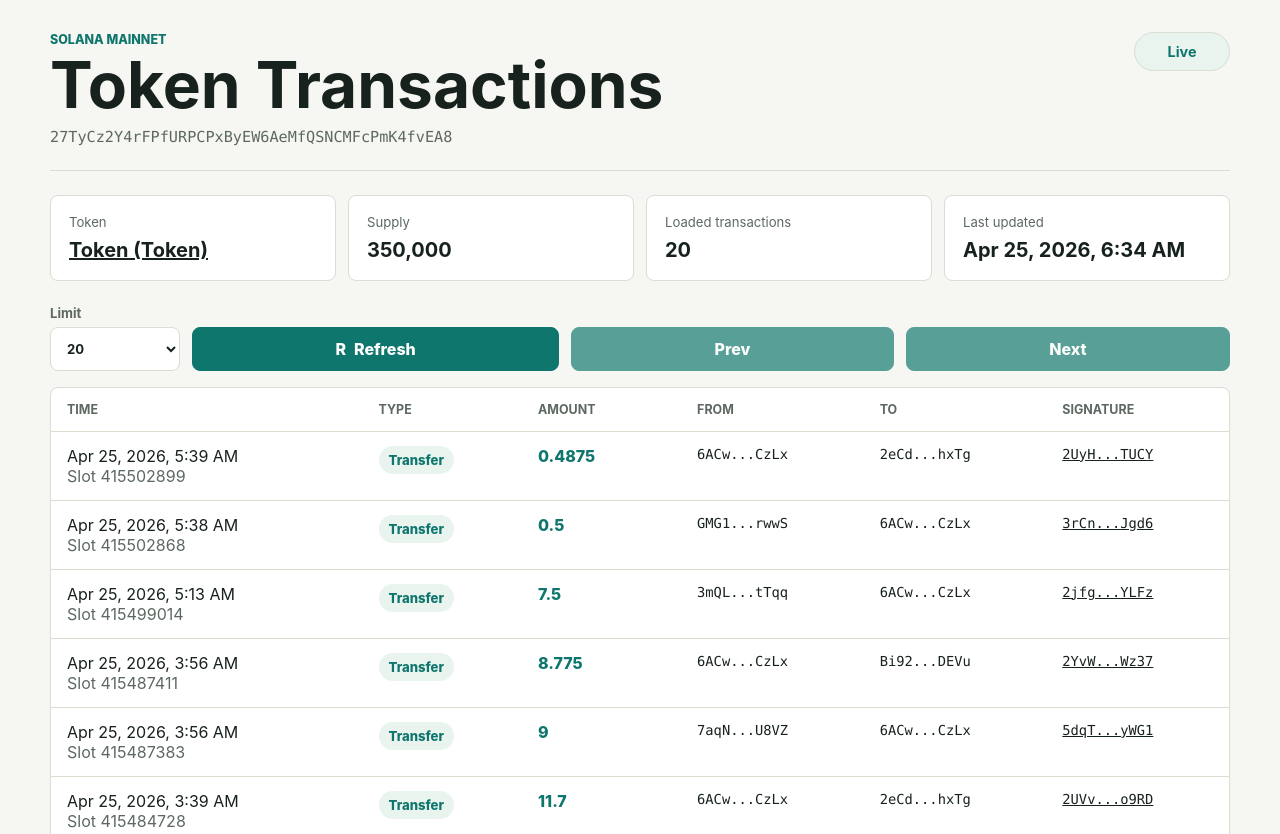
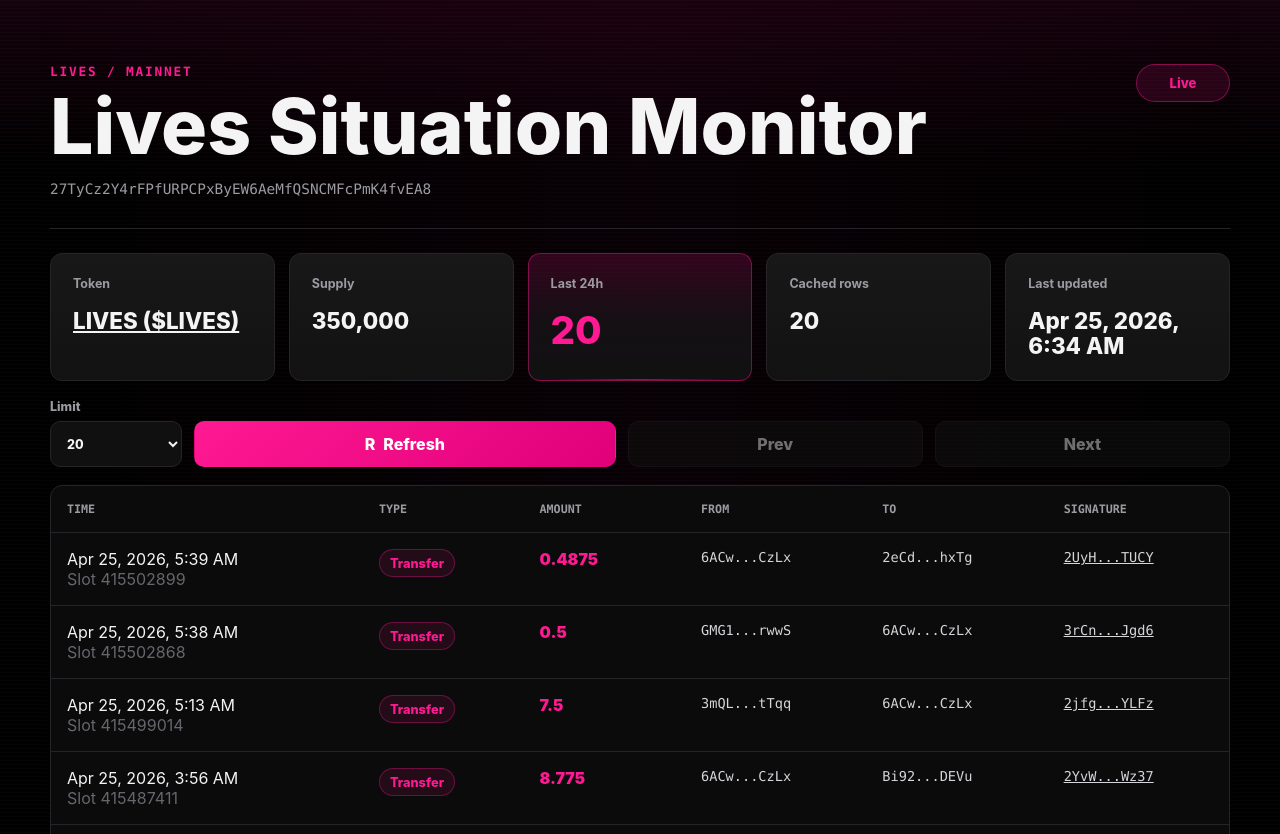
Before and after one commit to nerdypunk/Lives-Monitor, a plain HTML site: page index.html in a window 1280 px wide. Shown: the top 834 px of the page. Drawn offline with Linux system fonts and the light colour scheme.

Commit message:
Restyle as Lives Situation Monitor"

```diff
--- a/app.js
+++ b/app.js
@@ -7,6 +7,7 @@
   status: document.querySelector("#networkStatus"),
   tokenName: document.querySelector("#tokenNameValue"),
   supply: document.querySelector("#supplyValue"),
+  daily: document.querySelector("#dailyValue"),
   loaded: document.querySelector("#loadedValue"),
   updated: document.querySelector("#updatedValue"),
   limit: document.querySelector("#limitSelect"),
@@ -60,10 +61,11 @@
 
 function renderMeta(payload) {
   const token = payload.token || {};
-  const symbol = token.symbol || "Token";
-  const name = token.name ? `${token.name} (${symbol})` : symbol;
+  const symbol = token.symbol && token.symbol !== "Token" ? token.symbol : "$LIVES";
+  const name = token.name && token.name !== "Token" ? `${token.name} (${symbol})` : symbol;
   elements.tokenName.innerHTML = `<a href="${SOLSCAN_TOKEN}${TOKEN_MINT}" target="_blank" rel="noreferrer">${escapeHtml(name)}</a>`;
   elements.supply.textContent = formatNumber(token.supply, 4);
+  elements.daily.textContent = formatNumber(payload.stats?.last24h ?? 0, 0);
   elements.updated.textContent = payload.updatedAt
     ? new Intl.DateTimeFormat(undefined, { dateStyle: "medium", timeStyle: "short" }).format(new Date(payload.updatedAt))
     : "--";
--- a/data/transactions.json
+++ b/data/transactions.json
@@ -2,8 +2,8 @@
   "source": "Solana RPC fallback: Solscan API request failed with HTTP 401",
   "token": {
     "address": "27TyCz2Y4rFPfURPCPxByEW6AeMfQSNCMFcPmK4fvEA8",
-    "name": "Token",
-    "symbol": "Token",
+    "name": "LIVES",
+    "symbol": "$LIVES",
     "supply": "350000"
   },
   "transactions": [
@@ -188,5 +188,8 @@
       "slot": 415432713
     }
   ],
+  "stats": {
+    "last24h": 20
+  },
   "updatedAt": "2026-04-25T06:34:51.760Z"
 }
--- a/index.html
+++ b/index.html
@@ -3,8 +3,8 @@
   <head>
     <meta charset="utf-8">
     <meta name="viewport" content="width=device-width, initial-scale=1">
-    <title>Token Transactions Monitor</title>
-    <meta name="description" content="Static Solana token transaction monitor for GitHub Pages.">
+    <title>Lives Situation Monitor</title>
+    <meta name="description" content="Lives Situation Monitor for recent Solana token activity.">
     <link rel="preconnect" href="https://pro-api.solscan.io">
     <link rel="stylesheet" href="styles.css">
   </head>
@@ -12,8 +12,8 @@
     <main class="shell">
       <section class="topbar" aria-label="Token overview">
         <div>
-          <p class="eyebrow">Solana mainnet</p>
-          <h1>Token Transactions</h1>
+          <p class="eyebrow">LIVES / MAINNET</p>
+          <h1>Lives Situation Monitor</h1>
           <a class="address" href="https://solscan.io/token/27TyCz2Y4rFPfURPCPxByEW6AeMfQSNCMFcPmK4fvEA8?cluster=mainnet-beta" target="_blank" rel="noreferrer">
             27TyCz2Y4rFPfURPCPxByEW6AeMfQSNCMFcPmK4fvEA8
           </a>
@@ -30,8 +30,12 @@
           <span>Supply</span>
           <strong id="supplyValue">--</strong>
         </article>
+        <article class="metric hot">
+          <span>Last 24h</span>
+          <strong id="dailyValue">--</strong>
+        </article>
         <article class="metric">
-          <span>Loaded transactions</span>
+          <span>Cached rows</span>
           <strong id="loadedValue">0</strong>
         </article>
         <article class="metric">
--- a/styles.css
+++ b/styles.css
@@ -1,15 +1,18 @@
 :root {
-  color-scheme: light;
-  --bg: #f6f7f2;
-  --ink: #17211d;
-  --muted: #5d6861;
-  --line: #d9ddd2;
-  --panel: #ffffff;
-  --accent: #0f766e;
-  --accent-2: #b9471b;
-  --soft: #e9f4ef;
-  --warn: #fff2d6;
-  --danger: #fee2e2;
+  color-scheme: dark;
+  --bg: #000000;
+  --ink: #f4f4f5;
+  --muted: #9b9ba1;
+  --dim: #66666d;
+  --panel: #151515;
+  --panel-soft: #101010;
+  --line: #252529;
+  --line-hot: rgba(255, 25, 146, 0.42);
+  --pink: #ff1992;
+  --pink-2: #e0007a;
+  --pink-soft: rgba(255, 25, 146, 0.13);
+  --white-soft: rgba(255, 255, 255, 0.08);
+  --danger: #ff5570;
   font-family: Inter, ui-sans-serif, system-ui, -apple-system, BlinkMacSystemFont, "Segoe UI", sans-serif;
 }
 
@@ -20,8 +23,20 @@
 body {
   margin: 0;
   min-height: 100vh;
-  background: var(--bg);
+  background:
+    linear-gradient(180deg, rgba(255, 25, 146, 0.08), transparent 170px),
+    repeating-linear-gradient(0deg, rgba(255, 255, 255, 0.018) 0 1px, transparent 1px 4px),
+    var(--bg);
   color: var(--ink);
+}
+
+body::before {
+  content: "";
+  position: fixed;
+  inset: 0;
+  pointer-events: none;
+  background: linear-gradient(90deg, transparent, rgba(255, 25, 146, 0.035), transparent);
+  opacity: 0.9;
 }
 
 a {
@@ -29,32 +44,36 @@
 }
 
 .shell {
-  width: min(1180px, calc(100% - 32px));
+  position: relative;
+  width: min(1180px, calc(100% - 42px));
   margin: 0 auto;
-  padding: 32px 0;
+  padding: 22px 0 52px;
 }
 
 .topbar {
   display: flex;
   align-items: flex-start;
   justify-content: space-between;
-  gap: 24px;
-  padding-bottom: 24px;
+  gap: 26px;
+  padding: 42px 0 30px;
   border-bottom: 1px solid var(--line);
 }
 
 .eyebrow {
-  margin: 0 0 8px;
-  color: var(--accent);
-  font-size: 0.78rem;
+  margin: 0 0 12px;
+  color: var(--pink);
+  font-family: "SFMono-Regular", Consolas, "Liberation Mono", monospace;
+  font-size: 0.8rem;
   font-weight: 800;
-  letter-spacing: 0;
-  text-transform: uppercase;
+  letter-spacing: 0.14em;
 }
 
 h1 {
-  margin: 0 0 10px;
-  font-size: clamp(2rem, 5vw, 4.2rem);
+  margin: 0 0 14px;
+  max-width: 900px;
+  color: var(--ink);
+  font-size: 4.8rem;
+  font-weight: 850;
   line-height: 0.95;
   letter-spacing: 0;
 }
@@ -64,91 +83,124 @@
   max-width: 100%;
   color: var(--muted);
   font-family: "SFMono-Regular", Consolas, "Liberation Mono", monospace;
-  font-size: 0.95rem;
+  font-size: 0.9rem;
   overflow-wrap: anywhere;
   text-decoration-color: transparent;
   transition: color 160ms ease, text-decoration-color 160ms ease;
 }
 
 .address:hover {
-  color: var(--accent);
+  color: var(--pink);
   text-decoration-color: currentColor;
 }
 
 .status-pill {
   flex: 0 0 auto;
-  min-width: 96px;
-  padding: 10px 14px;
+  min-width: 94px;
+  padding: 10px 16px;
   border: 1px solid var(--line);
   border-radius: 999px;
-  background: var(--panel);
+  background: #0b0b0b;
   color: var(--muted);
-  font-size: 0.9rem;
-  font-weight: 700;
+  font-size: 0.82rem;
+  font-weight: 800;
   text-align: center;
 }
 
 .status-pill.loading {
-  color: var(--accent);
-  background: var(--soft);
+  border-color: var(--line-hot);
+  background: var(--pink-soft);
+  color: var(--pink);
 }
 
 .status-pill.error {
-  color: #991b1b;
-  background: var(--danger);
+  border-color: rgba(255, 85, 112, 0.5);
+  background: rgba(255, 85, 112, 0.12);
+  color: var(--danger);
 }
 
 .metrics {
   display: grid;
-  grid-template-columns: repeat(4, minmax(0, 1fr));
-  gap: 12px;
-  margin: 24px 0;
+  grid-template-columns: repeat(5, minmax(0, 1fr));
+  gap: 14px;
+  margin: 24px 0 18px;
 }
 
 .metric {
+  position: relative;
   min-width: 0;
-  padding: 18px;
+  min-height: 126px;
+  padding: 22px;
   border: 1px solid var(--line);
-  border-radius: 8px;
-  background: var(--panel);
+  border-radius: 12px;
+  background: linear-gradient(180deg, #181818, #121212);
+}
+
+.metric::after {
+  content: "";
+  position: absolute;
+  left: 22px;
+  right: 22px;
+  bottom: 0;
+  height: 1px;
+  background: linear-gradient(90deg, transparent, rgba(255, 25, 146, 0.55), transparent);
+  opacity: 0;
+}
+
+.metric.hot {
+  border-color: var(--line-hot);
+  background: linear-gradient(180deg, rgba(255, 25, 146, 0.18), #141014 54%, #111111);
+}
+
+.metric.hot::after {
+  opacity: 1;
 }
 
 .metric span {
   display: block;
-  margin-bottom: 8px;
+  margin-bottom: 18px;
   color: var(--muted);
-  font-size: 0.82rem;
+  font-size: 0.78rem;
+  font-weight: 750;
 }
 
 .metric strong {
   display: block;
-  font-size: 1.25rem;
+  color: var(--ink);
+  font-size: 1.4rem;
+  font-weight: 850;
+  line-height: 1.1;
   overflow-wrap: anywhere;
+}
+
+.metric.hot strong {
+  color: var(--pink);
+  font-size: 2.4rem;
 }
 
 .controls {
   display: grid;
-  grid-template-columns: 130px auto auto auto;
+  grid-template-columns: 132px minmax(160px, 1fr) minmax(140px, 0.7fr) minmax(140px, 0.7fr);
   gap: 12px;
   align-items: end;
-  margin-bottom: 16px;
+  margin-bottom: 18px;
 }
 
 label {
   display: grid;
-  gap: 6px;
+  gap: 7px;
   color: var(--muted);
-  font-size: 0.82rem;
-  font-weight: 700;
+  font-size: 0.78rem;
+  font-weight: 800;
 }
 
 input,
 select,
 button {
-  min-height: 44px;
+  min-height: 46px;
   border: 1px solid var(--line);
-  border-radius: 8px;
-  background: var(--panel);
+  border-radius: 10px;
+  background: #101010;
   color: var(--ink);
   font: inherit;
 }
@@ -165,33 +217,48 @@
   justify-content: center;
   gap: 8px;
   padding: 0 18px;
-  border-color: var(--accent);
-  background: var(--accent);
-  color: #fff;
+  background: #161616;
+  color: var(--ink);
   cursor: pointer;
-  font-weight: 800;
+  font-weight: 850;
+}
+
+button:hover:not(:disabled) {
+  border-color: var(--line-hot);
+  color: var(--pink);
+}
+
+#refreshButton {
+  border-color: transparent;
+  background: linear-gradient(135deg, var(--pink), var(--pink-2));
+  color: #ffffff;
+}
+
+#refreshButton:hover:not(:disabled) {
+  color: #ffffff;
+  filter: brightness(1.08);
 }
 
 button:disabled {
   cursor: wait;
-  opacity: 0.68;
+  opacity: 0.45;
 }
 
 .notice {
   margin-bottom: 16px;
   padding: 12px 14px;
-  border: 1px solid #f2d083;
-  border-radius: 8px;
-  background: var(--warn);
-  color: #6f4c08;
+  border: 1px solid rgba(255, 25, 146, 0.32);
+  border-radius: 10px;
+  background: var(--pink-soft);
+  color: #ffc3e2;
   font-size: 0.92rem;
 }
 
 .table-wrap {
   overflow-x: auto;
   border: 1px solid var(--line);
-  border-radius: 8px;
-  background: var(--panel);
+  border-radius: 12px;
+  background: rgba(12, 12, 12, 0.92);
 }
 
 table {
@@ -202,7 +269,7 @@
 
 th,
 td {
-  padding: 14px 16px;
+  padding: 16px;
   border-bottom: 1px solid var(--line);
   text-align: left;
   vertical-align: top;
@@ -210,8 +277,18 @@
 
 th {
   color: var(--muted);
-  font-size: 0.78rem;
+  font-family: "SFMono-Regular", Consolas, "Liberation Mono", monospace;
+  font-size: 0.73rem;
+  font-weight: 800;
   text-transform: uppercase;
+}
+
+tbody tr {
+  transition: background 140ms ease, color 140ms ease;
+}
+
+tbody tr:hover {
+  background: rgba(255, 25, 146, 0.055);
 }
 
 tbody tr:last-child td {
@@ -225,15 +302,15 @@
 }
 
 .amount {
-  font-weight: 800;
+  font-weight: 900;
 }
 
 .amount.negative {
-  color: var(--accent-2);
+  color: var(--danger);
 }
 
 .amount.positive {
-  color: var(--accent);
+  color: var(--pink);
 }
 
 .chip {
@@ -241,32 +318,49 @@
   align-items: center;
   min-height: 28px;
   padding: 0 10px;
+  border: 1px solid rgba(255, 25, 146, 0.32);
   border-radius: 999px;
-  background: var(--soft);
-  color: var(--accent);
-  font-size: 0.82rem;
-  font-weight: 800;
+  background: rgba(255, 25, 146, 0.1);
+  color: var(--pink);
+  font-size: 0.8rem;
+  font-weight: 850;
 }
 
 .mono {
   max-width: 190px;
+  color: #d5d5da;
   font-family: "SFMono-Regular", Consolas, "Liberation Mono", monospace;
-  font-size: 0.86rem;
+  font-size: 0.85rem;
   overflow-wrap: anywhere;
 }
 
 .muted {
-  color: var(--muted);
+  color: var(--dim);
+}
+
+@media (max-width: 960px) {
+  h1 {
+    font-size: 3.6rem;
+  }
+
+  .metrics {
+    grid-template-columns: repeat(2, minmax(0, 1fr));
+  }
 }
 
 @media (max-width: 780px) {
   .shell {
-    width: min(100% - 20px, 1180px);
-    padding: 20px 0;
+    width: min(100% - 22px, 1180px);
+    padding: 18px 0 34px;
   }
 
   .topbar {
     display: grid;
+    padding-top: 26px;
+  }
+
+  h1 {
+    font-size: 2.75rem;
   }
 
   .status-pill {
```
Also changed, not shown: scripts/update-data.mjs (+43 -2 lines), 1 other file.
